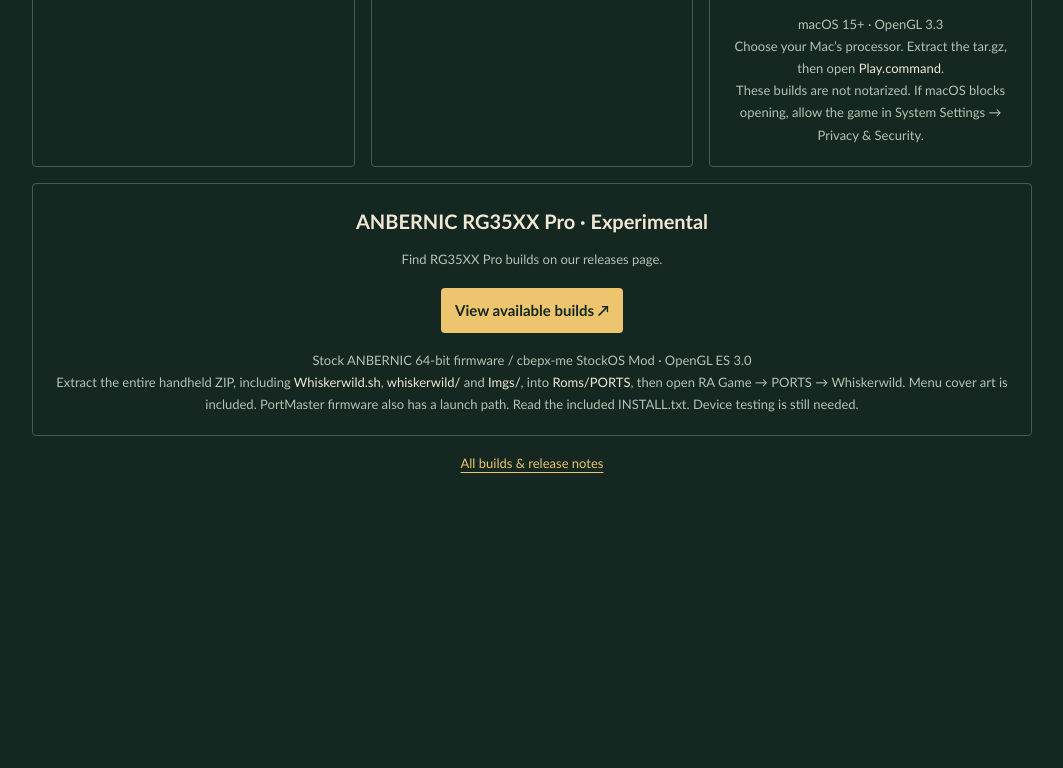
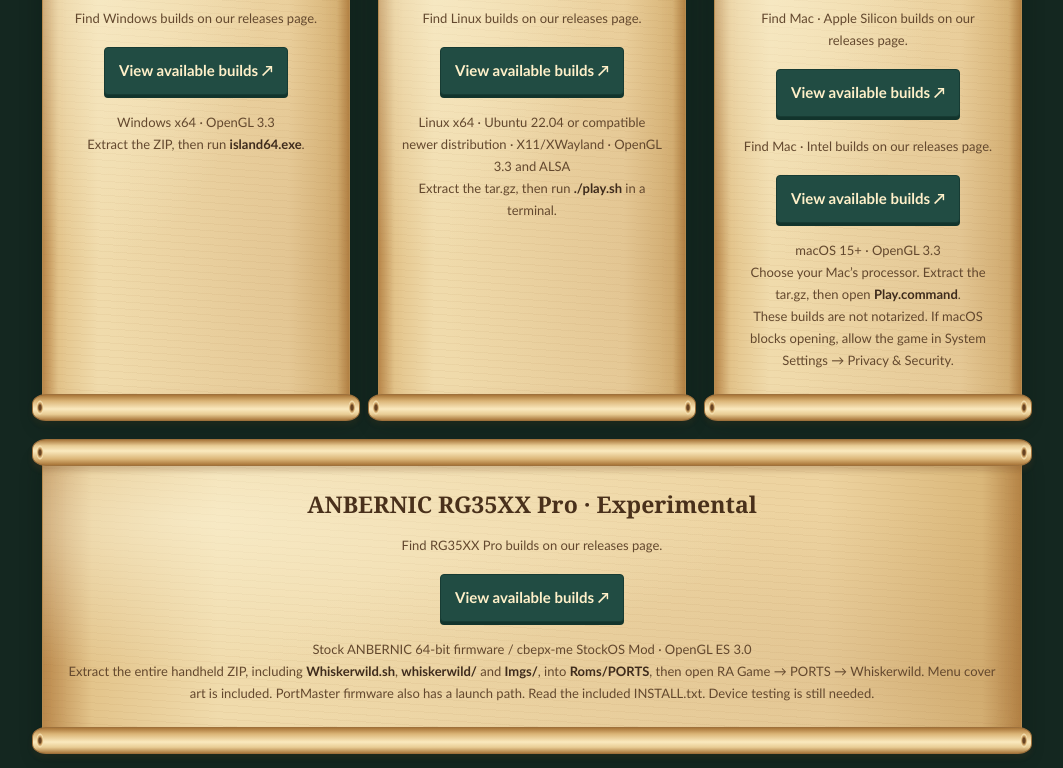
Before and after one commit to wurmmatthias/64-project-public-builds, a plain HTML site: page index.html in a window 1280 px wide. Shown: the part 1752-2520 px from the top of the page, without its empty margins (108-1171 px from the left). Before the commit the page ends 2284 px from the top, so only its background shows below. Drawn offline with Linux system fonts and the light colour scheme; no server answers.

Commit message:
Update Whiskerwild game page

```diff
--- a/index.html
+++ b/index.html
@@ -17,7 +17,7 @@
 </head>
 <body>
   <header class="hero">
-    <h1 class="logo"><img src="assets/logo.png" alt="Whiskerwild" width="1983" height="793" fetchpriority="high"></h1>
+    <h1 class="logo"><img src="assets/title-logo.png" alt="Whiskerwild: Shadows over Pawprint Harbor" width="1983" height="793" fetchpriority="high"></h1>
   </header>
   <main class="page">
 
--- a/styles.css
+++ b/styles.css
@@ -18,7 +18,7 @@ h1, h2, h3, p { margin: 0; }
 .hero::before { content: ""; position: absolute; z-index: -2; inset: 0; background: url("assets/mushroom-island.png") center 42% / cover no-repeat; image-rendering: pixelated; }
 .hero::after { content: ""; position: absolute; z-index: -1; inset: 0; background: linear-gradient(180deg, #14272020 0%, #14272040 40%, #142720c4 75%, #142720 100%); }
 .page { width: min(100% - 48px, 1000px); margin: 0 auto; padding: 0 0 56px; text-align: center; }
-.logo { width: min(100%, 560px); margin: 0 auto; line-height: 0; filter: drop-shadow(0 8px 18px #071710b3); }
+.logo { width: min(100%, 640px); margin: 0 auto; line-height: 0; filter: drop-shadow(0 8px 18px #071710b3); }
 .gallery { display: grid; grid-template-columns: repeat(3, minmax(0, 1fr)); gap: 16px; }
 /* The game's 64 × 12 button sprite uses fixed three-pixel corner slices. */
 .gallery a, .lightbox figure img { border: 6px solid transparent; border-image: url("assets/ui-button-frame.svg") 3 / 6px / 0 stretch; }
@@ -55,15 +55,50 @@ h1, h2, h3, p { margin: 0; }
   .lightbox-hint { display: none; }
 }
 
-.platform-builds { display: grid; grid-template-columns: repeat(3, minmax(0, 1fr)); gap: 16px; margin-top: 20px; }
-.platform-build { padding: 20px 14px; border: 1px solid #435c4b; border-radius: 4px; }
+.platform-builds { display: grid; grid-template-columns: repeat(3, minmax(0, 1fr)); gap: 28px; margin: 32px 10px 0; }
+/* The sheet and its two rolled ends stay flexible as install notes wrap. */
+.platform-build {
+  position: relative;
+  isolation: isolate;
+  min-width: 0;
+  padding: 34px 22px 38px;
+  color: #3e2b1c;
+  background:
+    radial-gradient(ellipse at 15% 24%, #fff9df80, transparent 48%),
+    radial-gradient(ellipse at 92% 76%, #98633225, transparent 54%),
+    repeating-linear-gradient(4deg, #9a6d3810 0 1px, transparent 1px 7px),
+    linear-gradient(90deg, #bc8b4e, #e3c48b 5%, #f0dbac 18%, #edd3a0 80%, #dab77a 96%, #b78648);
+  border: 1px solid #b78b50;
+  border-radius: 4px 7px 6px 3px;
+  box-shadow: inset 0 0 24px #9a693329, 0 12px 22px #06151055;
+  overflow-wrap: anywhere;
+}
+.platform-build::before, .platform-build::after {
+  content: "";
+  position: absolute;
+  left: -11px;
+  right: -11px;
+  height: 25px;
+  border: 1px solid #9e713c;
+  border-radius: 14px / 10px;
+  background:
+    radial-gradient(ellipse 5px 10px at 7px 50%, #684322 24%, #c89c5e 43%, #f4dfaf 62%, transparent 76%),
+    radial-gradient(ellipse 5px 10px at calc(100% - 7px) 50%, #684322 24%, #c89c5e 43%, #f4dfaf 62%, transparent 76%),
+    linear-gradient(180deg, #aa793e, #e8cc94 23%, #fae9be 44%, #dbb577 76%, #a87538);
+}
+.platform-build::before { top: -12px; box-shadow: 0 5px 5px #67421e33; }
+.platform-build::after { bottom: -12px; transform: rotate(180deg); box-shadow: 0 -4px 5px #67421e25; }
 .platform-logo { width: 96px; height: 96px; object-fit: contain; margin: 0 auto 12px; }
-.platform-build h3 { margin-bottom: 10px; font-size: 20px; }
-.builds > .platform-build { margin-top: 16px; }
-.platform-build .download-button { padding: 10px 14px; }
+.platform-build h3 { margin-bottom: 10px; color: #49301b; font-family: Georgia, "Times New Roman", serif; font-size: 23px; }
+.platform-build .muted, .platform-build .install-note { color: #63482e; }
+.platform-build .install-note strong { color: #3e2b1c; font-weight: 700; }
+.builds > .platform-build { margin: 40px 10px 12px; }
+.platform-build .download-button { padding: 10px 14px; color: #fff0c9; background: #214c43; border: 1px solid #173b33; box-shadow: 0 3px 0 #12342c; }
+.platform-build .download-button:hover { background: #2c6053; }
+.platform-build .download-button:focus-visible { outline-color: #214c43; }
 .intel-status { margin-top: 18px; }
 @media (max-width: 800px) {
-  .platform-builds { grid-template-columns: 1fr; }
+  .platform-builds { grid-template-columns: 1fr; gap: 38px; }
 }
 @media (min-width: 601px) and (max-width: 800px) {
   .gallery { grid-template-columns: repeat(2, minmax(0, 1fr)); }
```
Also changed, not shown: 1 other file.
